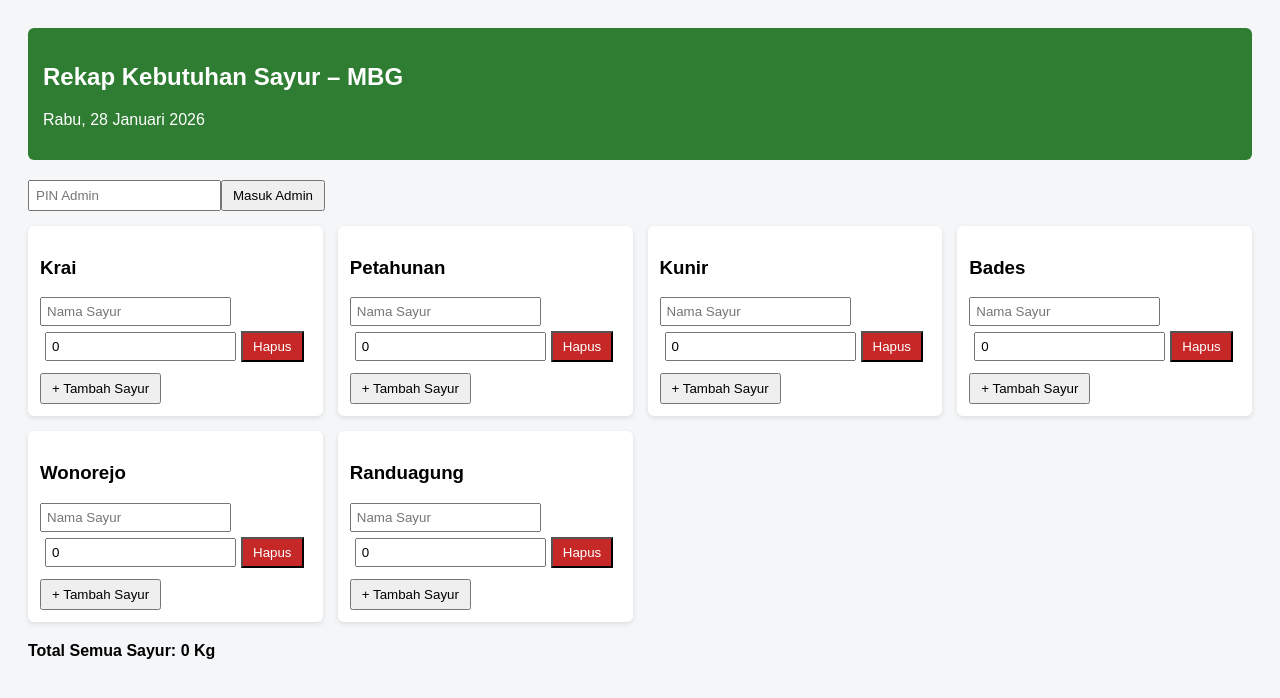
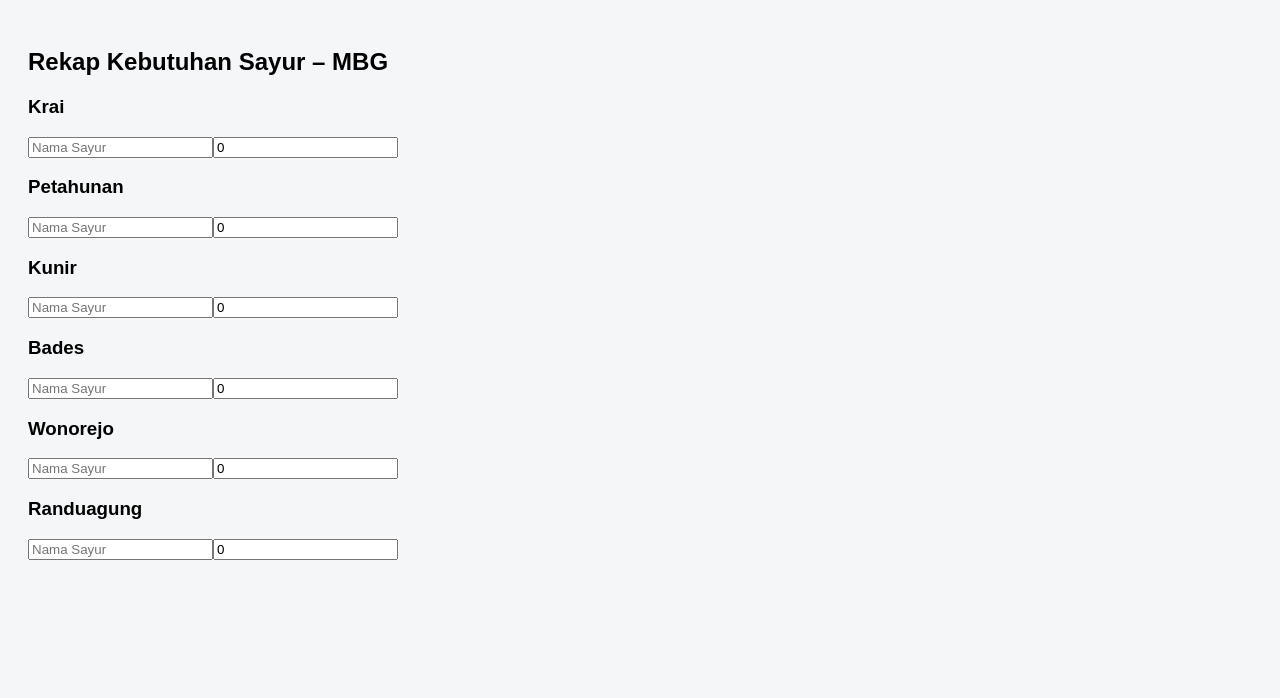
Before and after one commit to ruhulhayat01-ship-it/REKAPAN-SAYUR-1, a React (Vite) app: page / in a window 1280 px wide. Shown: the top 698 px of the page. Built offline with nearby package versions, Linux system fonts and the light colour scheme; the HTML template or start-up script is replaced by a standard one.

Commit message:
Update App.tsx

```diff
--- a/src/App.tsx
+++ b/src/App.tsx
@@ -1,6 +1,13 @@
 import { useEffect, useState } from "react";
+import { createClient } from "@supabase/supabase-js";
+
+/* ======================
+   SUPABASE
+====================== */
 const supabaseUrl = "https://rqmcpnkpctdlrayvouly.supabase.co";
 const supabaseAnonKey = "sb_publishable_8Phqrx84tQKTHlm5Rkwffw__qC0V3Q2";
+const supabase = createClient(supabaseUrl, supabaseAnonKey);
+
 /* ======================
    KONFIGURASI
 ====================== */
@@ -13,7 +20,7 @@ const dapurList = [
   "Randuagung",
 ];
 
-const ADMIN_PIN = "0852"; // ganti PIN sesukamu
+const ADMIN_PIN = "0852";
 const todayISO = new Date().toISOString().split("T")[0];
 
 const tanggalIndonesia = new Date().toLocaleDateString("id-ID", {
@@ -24,7 +31,7 @@ const tanggalIndonesia = new Date().toLocaleDateString("id-ID", {
 });
 
 /* ======================
-   TYPE DATA
+   TYPE
 ====================== */
 type Sayur = {
   nama: string;
@@ -40,14 +47,12 @@ type Dapur = {
    APP
 ====================== */
 export default function App() {
-  /* ===== ADMIN ===== */
   const [isAdmin, setIsAdmin] = useState(false);
   const [pinInput, setPinInput] = useState("");
   const [selectedDate, setSelectedDate] = useState(todayISO);
 
   const dataKey = "MBG-" + selectedDate;
 
-  /* ===== DATA ===== */
   const [data, setData] = useState<Dapur[]>(() => {
     const saved = localStorage.getItem(dataKey);
     if (saved) return JSON.parse(saved);
@@ -58,76 +63,34 @@ export default function App() {
     }));
   });
 
-  /* simpan otomatis */
-  useEffect(() => {
-    localStorage.setItem(dataKey, JSON.stringify(data));
-  }, [data, dataKey]);
+  /* ======================
+     SIMPAN KE SUPABASE
+  ====================== */
+  const simpanKeDatabase = async () => {
+    const rows: any[] = [];
 
-  /* ganti data saat ganti tanggal */
-  useEffect(() => {
-    const saved = localStorage.getItem(dataKey);
-    if (saved) {
-      setData(JSON.parse(saved));
-    } else {
-      setData(
-        dapurList.map((d) => ({
-          nama: d,
-          sayur: [{ nama: "", kg: 0 }],
-        }))
-      );
-    }
-  }, [dataKey]);
-
-  /* ===== HANDLER ===== */
-  const updateSayur = (
-    dIndex: number,
-    sIndex: number,
-    field: "nama" | "kg",
-    value: string
-  ) => {
-    const newData = [...data];
-    if (field === "kg") {
-      newData[dIndex].sayur[sIndex].kg = Number(value);
-    } else {
-      newData[dIndex].sayur[sIndex].nama = value;
-    }
-    setData(newData);
-  };
-
-  const tambahSayur = (dIndex: number) => {
-    const newData = [...data];
-    newData[dIndex].sayur.push({ nama: "", kg: 0 });
-    setData(newData);
-  };
-
-  const hapusSayur = (dIndex: number, sIndex: number) => {
-    const newData = [...data];
-    newData[dIndex].sayur.splice(sIndex, 1);
-    setData(newData);
-  };
-
-  const totalKg = data.reduce(
-    (t, d) => t + d.sayur.reduce((s, x) => s + x.kg, 0),
-    0
-  );
-
-  /* ===== EXPORT ===== */
-  const exportExcel = () => {
-    let csv = "Tanggal,Dapur,Nama Sayur,Kg\n";
     data.forEach((d) => {
       d.sayur.forEach((s) => {
-        csv += `${selectedDate},${d.nama},${s.nama},${s.kg}\n`;
+        if (s.nama && s.kg > 0) {
+          rows.push({
+            tanggal: selectedDate,
+            dapur: d.nama,
+            nama_sayur: s.nama,
+            kg: s.kg,
+          });
+        }
       });
     });
 
-    const blob = new Blob([csv], {
-      type: "text/csv;charset=utf-8;",
-    });
-    const url = URL.createObjectURL(blob);
-    const link = document.createElement("a");
-    link.href = url;
-    link.download = `Rekap-Sayur-${selectedDate}.csv`;
-    link.click();
+    const { error } = await supabase
+      .from("aplikasi_rekap_sayur")
+      .insert(rows);
+
+    if (error) {
+      alert("❌ Gagal simpan: " + error.message);
+    } else {
+      alert("✅ Data berhasil disimpan");
+    }
   };
 
   /* ======================
@@ -135,116 +98,44 @@ export default function App() {
   ====================== */
   return (
     <div className="app-container">
-      {/* HEADER */}
-      <div className="app-header">
       <h2>Rekap Kebutuhan Sayur – MBG</h2>
-        <p>{tanggalIndonesia}</p>
-      </div>
 
-      {/* ADMIN PANEL */}
-      <div className="admin-panel">
-        {!isAdmin ? (
-          <>
-            <input
-              type="password"
-              placeholder="PIN Admin"
-              value={pinInput}
-              onChange={(e) => setPinInput(e.target.value)}
-            />
-            <button
-              onClick={() => {
-                if (pinInput === ADMIN_PIN) {
-                  setIsAdmin(true);
-                  setPinInput("");
-                } else {
-                  alert("PIN salah");
-                }
-              }}
-            >
-              Masuk Admin
-            </button>
-          </>
-        ) : (
-          <>
-            <strong>Mode Admin Aktif</strong>
-            <br />
-            <label>Pilih Tanggal: </label>
-            <input
-              type="date"
-              value={selectedDate}
-              onChange={(e) => setSelectedDate(e.target.value)}
-            />
-            <button
-              className="secondary"
-              style={{ marginLeft: 10 }}
-              onClick={() => {
-                setIsAdmin(false);
-                setSelectedDate(todayISO);
-              }}
-            >
-              Keluar Admin
-            </button>
-          </>
-        )}
-      </div>
-
-      {/* GRID DAPUR */}
-      <div className="dapur-grid">
       {data.map((d, dIndex) => (
-          <div className="dapur-card" key={dIndex}>
+        <div key={dIndex}>
           <h3>{d.nama}</h3>
 
           {d.sayur.map((s, sIndex) => (
-              <div key={sIndex} style={{ marginBottom: 6 }}>
+            <div key={sIndex}>
               <input
                 placeholder="Nama Sayur"
                 value={s.nama}
-                  onChange={(e) =>
-                    updateSayur(dIndex, sIndex, "nama", e.target.value)
-                  }
+                onChange={(e) => {
+                  const newData = [...data];
+                  newData[dIndex].sayur[sIndex].nama = e.target.value;
+                  setData(newData);
+                }}
               />
               <input
                 type="number"
                 placeholder="Kg"
                 value={s.kg}
-                  onChange={(e) =>
-                    updateSayur(dIndex, sIndex, "kg", e.target.value)
-                  }
-                  style={{ marginLeft: 5 }}
+                onChange={(e) => {
+                  const newData = [...data];
+                  newData[dIndex].sayur[sIndex].kg = Number(e.target.value);
+                  setData(newData);
+                }}
               />
-                <button
-                  className="danger"
-                  style={{ marginLeft: 5 }}
-                  onClick={() => hapusSayur(dIndex, sIndex)}
-                >
-                  Hapus
-                </button>
+            </div>
+          ))}
         </div>
       ))}
 
-            <button onClick={() => tambahSayur(dIndex)}>
-              + Tambah Sayur
+      {/* 🔥 INI BARU BENAR */}
+      {isAdmin && (
+        <button onClick={simpanKeDatabase}>
+          💾 Simpan Data ke Database
         </button>
-          </div>
-        ))}
-      </div>
-
-      {/* FOOTER */}
-      <div className="app-footer">
-        {isAdmin && (
-          <>
-            <button onClick={exportExcel} style={{ marginRight: 10 }}>
-              Export Excel
-            </button>
-            <button onClick={() => window.print()}>
-              Export PDF
-            </button>
-            <br />
-            <br />
-          </>
       )}
-        Total Semua Sayur: {totalKg} Kg
-      </div>
     </div>
   );
 }
```
Lines whose indentation alone changed are shown as unchanged.
